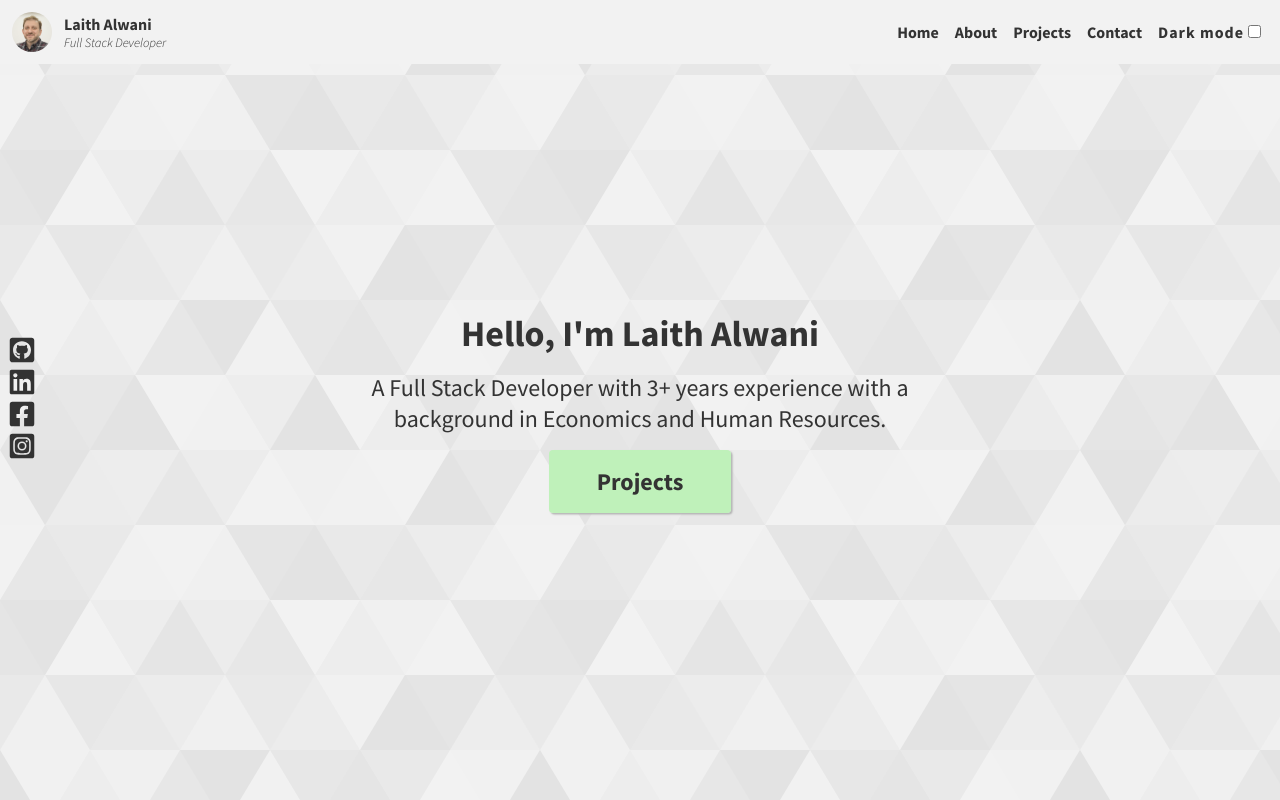
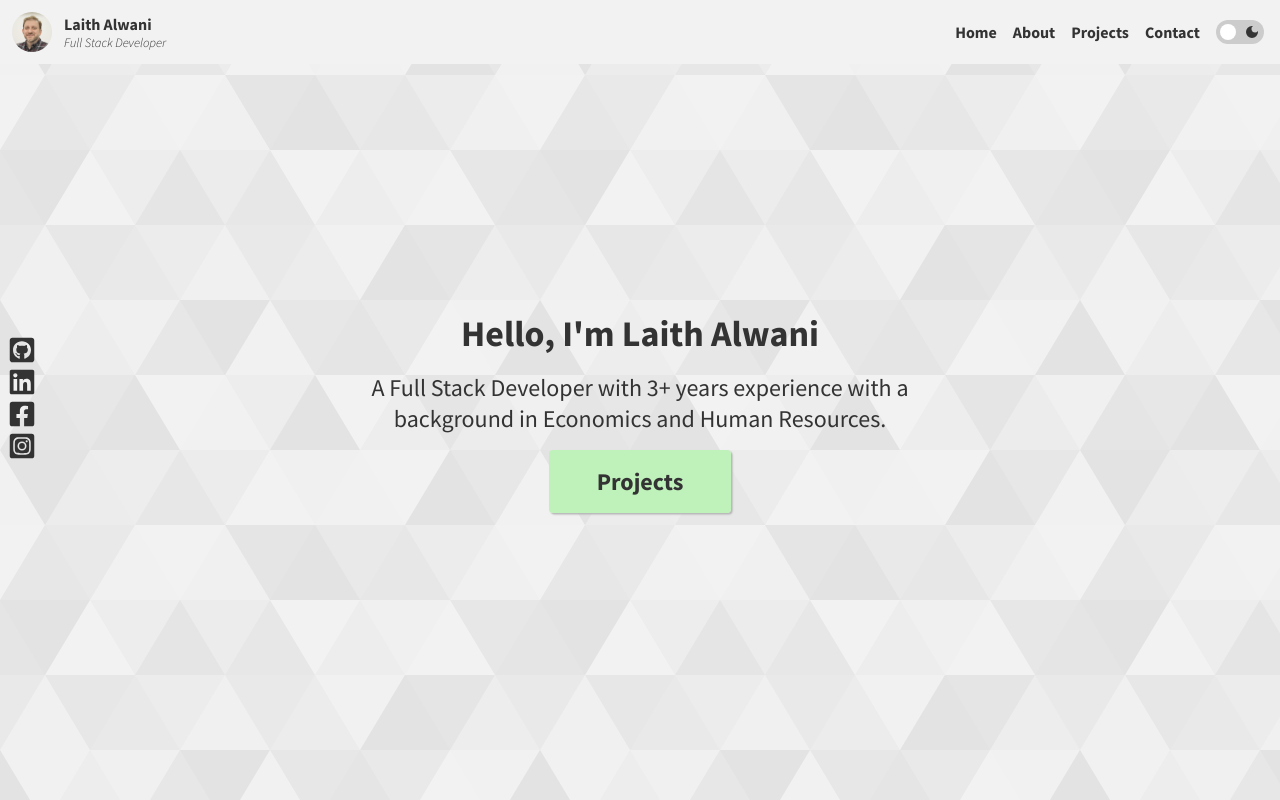
Before and after one commit to LaithAlwani/LaithAlwani, a Next.js app: page / in a window 1280 px wide. Shown: the top 800 px of the page. Built offline with nearby package versions, Linux system fonts and the light colour scheme.

Commit message:
chnages styles for theme button

```diff
--- a/components/layout/navbar.js
+++ b/components/layout/navbar.js
@@ -1,10 +1,20 @@
 import Link from "next/link";
 import Image from "next/image";
 import { useEffect, useState } from "react";
-import { MdMenu, MdClose } from "react-icons/md";
+import { MdMenu, MdClose, MdLightMode, MdDarkMode } from "react-icons/md";
 
 export default function Navbar() {
   const [toggleMenu, setToggleMenu] = useState(false);
+
+  useEffect(() => {
+    window.addEventListener("resize", () => {
+      if (window.innerWidth > 768) {
+        setToggleMenu(false)
+      }
+    });
+    return () => window.removeEventListener('resize',()=>null)
+  }, []);
+
   return (
     <>
       <nav>
@@ -35,7 +45,7 @@ export default function Navbar() {
         </button>
       </nav>
       {toggleMenu && (
-        <div className="nav-mobile" onClick={() => setToggleMenu(!toggleMenu)}>
+        <div className="nav-mobile">
           <NavLinks />
         </div>
       )}
@@ -44,6 +54,18 @@ export default function Navbar() {
 }
 
 const NavLinks = () => {
+  return (
+    <>
+      <a href="#home">Home</a>
+      <a href="#about">About</a>
+      <a href="#projects">Projects</a>
+      <a href="#contact">Contact</a>
+      <ThemeComponent />
+    </>
+  );
+};
+
+const ThemeComponent = () => {
   const [isDark, setIsDark] = useState(false);
 
   const setDark = () => {
@@ -67,15 +89,15 @@ const NavLinks = () => {
     setIsDark(localStorage.getItem("theme") === "dark" ? true : false);
     document.documentElement.setAttribute("data-theme", localStorage.getItem("theme"));
   }, [toggleTheme]);
+
   return (
     <>
-      <a href="#home">Home</a>
-      <a href="#about">About</a>
-      <a href="#projects">Projects</a>
-      <a href="#contact">Contact</a>
-      <label>
-        {isDark ? "Light" : "Dark"} mode
+      <label className="toggle-theme">
         <input type="checkbox" checked={isDark} onChange={toggleTheme} />
+        <div className="slider round">
+          <MdLightMode />
+          <MdDarkMode />
+        </div>
       </label>
     </>
   );
--- a/styles/globals.css
+++ b/styles/globals.css
@@ -132,6 +132,11 @@ nav a:focus {
   display: flex;
 }
 
+.nav-links{
+  display: flex;
+  align-items: center;
+}
+
 .my-title-container {
   display: flex;
   flex-direction: column;
@@ -258,12 +263,12 @@ form {
   padding: 1rem;
 }
 
-form input {
+input[type="text"] {
   line-height: 30px;
 }
 
-form input,
-form textarea {
+input[type="text"],
+textarea {
   width: 100%;
   font-family: "Source Sans Pro", sans-serif;
   color: var(--font-color);
@@ -275,18 +280,19 @@ form textarea {
   padding: 0.5rem;
   background-color: var(--background-accent);
 }
-form textarea {
+textarea {
   height: 100px;
   resize: none;
   margin-bottom: 0;
 }
 
-form input:focus,
-form textarea:focus {
+input[type="text"]:focus,
+textarea:focus {
   outline: none;
   border: 0.1rem solid;
   box-shadow: 0.1rem 0.1rem 0.25rem var(--background-accent);
 }
+
 
 label {
   color: var(--font-color);
@@ -367,3 +373,60 @@ footer span {
     width: 100%;
   }
 }
+
+
+/* Custom Dark Mode Toggle Element */
+
+.toggle-theme input[type="checkbox"] {
+  display: none;
+}
+
+.toggle-theme {
+  position: relative;
+  display: inline-flex;
+  margin: 0.5rem;
+  height: 1.5rem;
+  width: 3rem;
+}
+
+
+.slider {
+  background-color: #ccc;
+  position: absolute;
+  cursor: pointer;
+  bottom: 0;
+  left: 0;
+  right: 0;
+  top: 0;
+  transition: 0.2s;
+  display: flex;
+  justify-content: space-around;
+  align-items: center;
+}
+
+.slider:before {
+  content: "";
+  background-color: #fff;
+  bottom: 0.25rem;
+  height:1rem;
+  left: 0.25rem;
+  position: absolute;
+  transition: 0.4s;
+  width: 1rem;
+}
+
+input:checked + .slider:before {
+  transform: translateX(1.5rem);
+}
+
+input:checked + .slider {
+  background-color: var(--background-accent);
+}
+
+.slider.round {
+  border-radius: 1rem;
+}
+
+.slider.round:before {
+  border-radius: 50%;
+}
```
